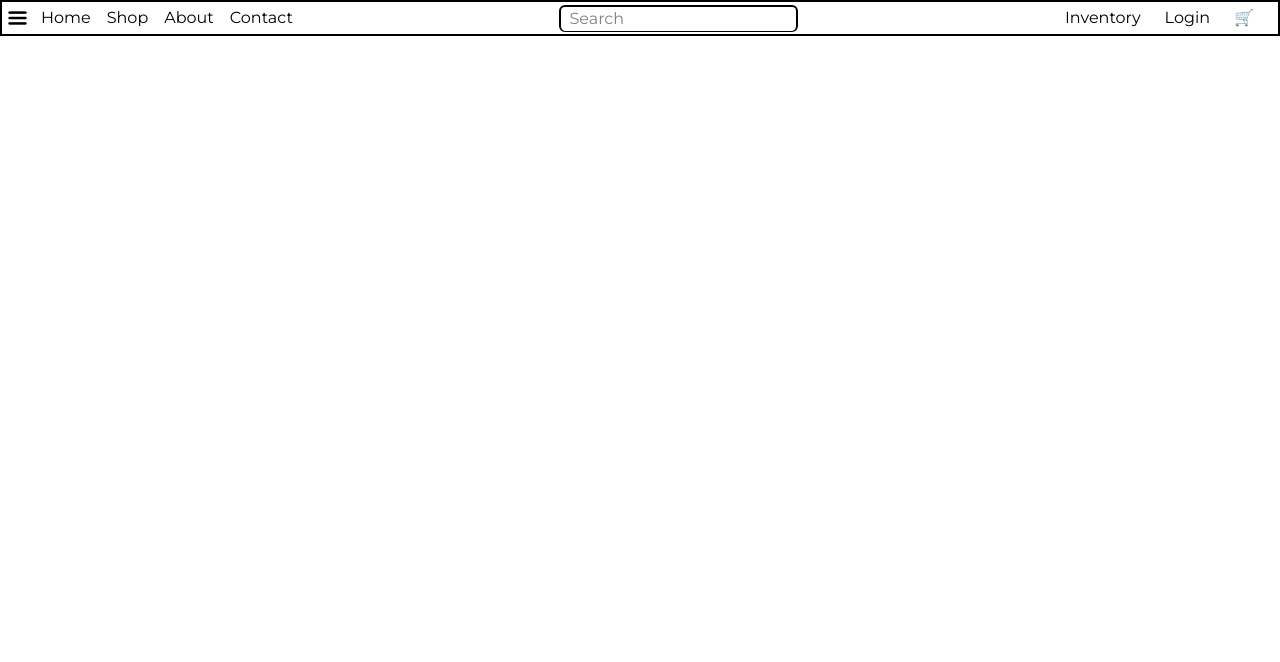
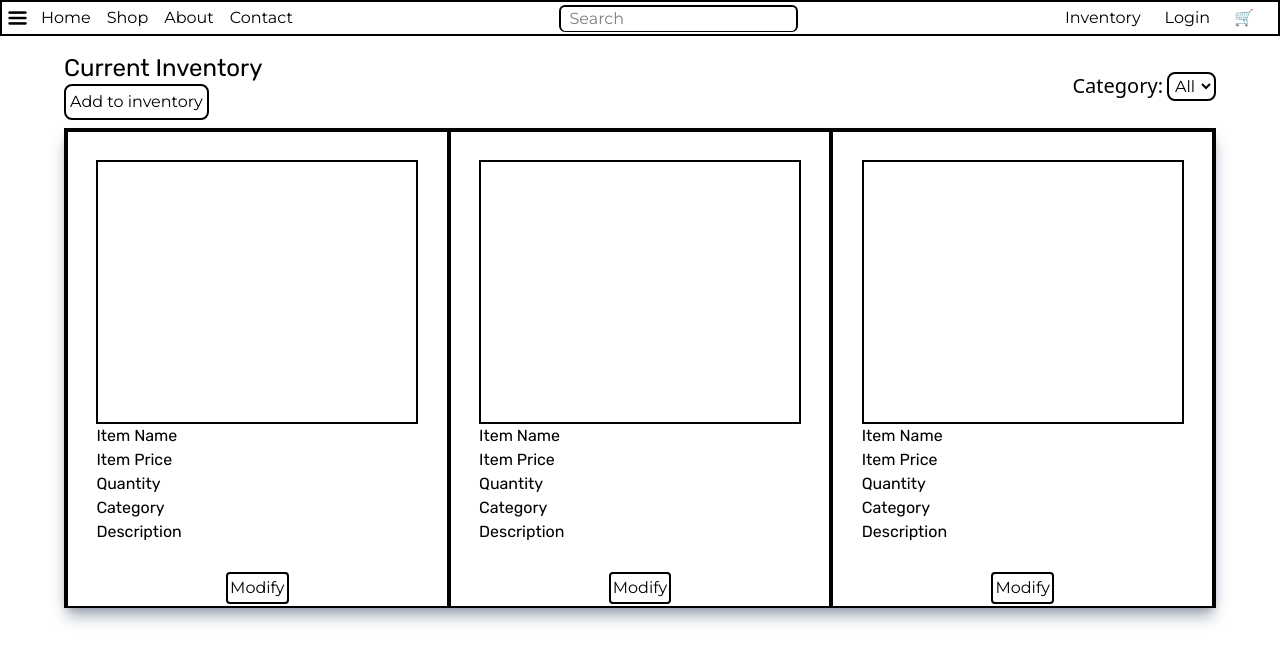
Before and after one commit to JGenereux/heartlandshoppes-2.0_ecommerce, a React (Vite) app in the folder client/: page /inventory in a window 1280 px wide. Shown: the top 662 px of the page. Built offline with nearby package versions, Linux system fonts and the light colour scheme.

Commit message:
Created Inventory Page and a shopping cart component

```diff
--- a/client/src/About/About.tsx
+++ b/client/src/About/About.tsx
@@ -1,4 +1,4 @@
-import Drawer from "../Drawer";
+import Drawer from "../Navbar/Drawer";
 
 export default function About() {
     return (
--- a/client/src/Contact/Contact.tsx
+++ b/client/src/Contact/Contact.tsx
@@ -1,4 +1,4 @@
-import Drawer from "../Drawer";
+import Drawer from "../Navbar/Drawer";
 
 export default function Contact() {
     return (
--- a/client/src/Home/Home.tsx
+++ b/client/src/Home/Home.tsx
@@ -1,5 +1,5 @@
 import { useEffect, useState } from "react";
-import Drawer from "../Drawer";
+import Drawer from "../Navbar/Drawer";
 import email from '../assets/email.png'
 import fblogo from '../assets/facebooklogo.png'
 import iglogo from '../assets/iglogo.png'
--- a/client/src/Inventory/Inventory.tsx
+++ b/client/src/Inventory/Inventory.tsx
@@ -1,9 +1,136 @@
-import Drawer from "../Drawer";
+import { useState } from "react";
+import Drawer from "../Navbar/Drawer";
+import uploadPhotoICON from '../assets/uploadPhotoICON.png'
 
 export default function Inventory() {
     return (
-        <div>
+        <div className="h-screen">
             <Drawer />
+            <DisplayInventory />
         </div>
     )
 }
+
+function DisplayInventory() {
+    const [addItem, setAddItem] = useState(false)
+
+    return <div className="flex flex-col w-[90%] h-fit mx-auto md:my-4">
+        <div className="flex flex-row flex-wrap w-full">
+            <div>
+                <h3 className="text-2xl font-headerFont">Current Inventory</h3>
+                <button className="self-end border-black border-2 p-1 rounded-lg font-button" onClick={() => setAddItem((add) => !add)}>{addItem ? 'Go Back' : 'Add to inventory'}</button>
+            </div>
+            <div className="flex flex-row items-center ml-auto space-x-1">
+                <p className="text-xl">Category: </p>
+                <select className="border-black border-2 p-0.5 rounded-lg font-button">
+                    <option>All</option>
+                </select>
+            </div>
+        </div>
+        {addItem && <AddItem />}
+        <div className="grid grid-cols-1 md:grid-cols-2 lg:grid-cols-3 overflow-y-auto max-h-120 border-black border-2 my-2 shadow-gray-400 shadow-lg">
+            <Item />
+            <Item />
+            <Item />
+            <Item />
+            <Item />
+            <Item />
+
+            <Item />
+            <Item />
+            <Item />
+            <Item />
+            <Item />
+            <Item />
+        </div>
+    </div>
+}
+
+function AddItem() {
+
+    return <div className="w-full p-2 p-r-0 border-black border-2 my-2 font-regular">
+        <form>
+            <div className="flex flex-col w-full">
+                <div className="flex flex-col w-1/2">
+                    <p>Item Name</p>
+                    <input type="text" className="border-black border-1 pl-1 ml-2"></input>
+                    <p>Item Price</p>
+                    <input type="text" className="border-black border-1 pl-1 ml-2"></input>
+                    <p>Category</p>
+                    <input type="text" className="border-black border-1 pl-1 ml-2"></input>
+                    <p>Quantity</p>
+                    <input type="text" className="border-black border-1 pl-1 ml-2"></input>
+                    <p>Description</p>
+                    <textarea className="resize-none border-black border-1 h-fit ml-2"></textarea>
+                </div>
+                <div className="flex flex-col mx-auto w-fit my-2">
+                    <h3 className="text-xl">Photos</h3>
+                    <div className="grid grid-cols-3 border-black border-2 gap-4 p-1">
+                        <PhotoUpload />
+                        <PhotoUpload />
+                        <PhotoUpload />
+                    </div>
+                </div>
+            </div>
+        </form>
+    </div>
+}
+
+function PhotoUpload() {
+    const [photo, setPhoto] = useState('')
+    const handleFileUpload = (event: React.ChangeEvent<HTMLInputElement>) => {
+        const file = event.target.files?.[0]
+        if (file) {
+            const objectURL = URL.createObjectURL(file)
+            setPhoto(objectURL)
+        }
+    }
+    return <div className="flex flex-col items-center">
+        {(photo && photo.length > 0) ?
+            <div className="w-full h-full relative">
+                <img src={photo} className="w-48 h-44"></img>
+                <button className="bg-red-500 p-0.5 pt-0 pb-0 rounded-lg absolute top-0 left-1 text-white" onClick={() => setPhoto('')}>-</button>
+            </div>
+            :
+            <div className="flex flex-col">
+                <div className="flex flex-col w-fit h-44 relative items-center justify-center pl-2">
+                    <p>Click to upload photo</p>
+                    <img src={uploadPhotoICON} className="h-12 w-12"></img>
+                    <input type="file" className="text-transparent w-full h-full absolute top-0" onChange={(event) => handleFileUpload(event)}></input>
+                </div>
+            </div>}
+    </div>
+}
+
+function Item() {
+    const [modify, setModify] = useState(false)
+    return <div className={modify ? "flex flex-col h-120 justify-center items-center border-black border-2 pb-1" : "flex flex-col h-120 justify-center items-center border-black border-2 pb-1"}>
+        <div className={modify ? "flex flex-col w-[85%] h-full my-2 font-regular" : "flex flex-col w-[85%] h-full justify-center font-regular"}>
+            {modify ?
+                <ModifyItem /> : <>
+                    <div className="border-2 border-black w-full h-[60%]"></div>
+                    <p>Item Name</p>
+                    <p>Item Price</p>
+                    <p>Quantity</p>
+                    <p>Category</p>
+                    <p>Description</p>
+                </>}
+        </div>
+        <button className="border-black border-2 p-0.5 rounded-sm font-button" onClick={() => setModify((modify) => !modify)}>Modify</button>
+    </div>
+}
+
+function ModifyItem() {
+    return <form>
+        <p>Item Name</p>
+        <input type="text" className="border-black border-2"></input>
+        <p>Item Price</p>
+        <input type="text" className="border-black border-2"></input>
+        <p>Quantity</p>
+        <input type="text" className="border-black border-2 w-10"></input>
+        <p>Category</p>
+        <input type="text" className="border-black border-2"></input>
+        <p>Description</p>
+        <textarea className="resize:none border-black border-2 w-full h-40"></textarea>
+    </form>
+}
--- a/client/src/Login/Login.tsx
+++ b/client/src/Login/Login.tsx
@@ -1,5 +1,5 @@
 import { Link } from "react-router-dom";
-import Drawer from "../Drawer";
+import Drawer from "../Navbar/Drawer";
 
 export default function Login() {
     return (
--- a/client/src/Login/Signup.tsx
+++ b/client/src/Login/Signup.tsx
@@ -1,5 +1,5 @@
 import { Link } from "react-router-dom";
-import Drawer from "../Drawer";
+import Drawer from "../Navbar/Drawer";
 
 export default function Signup() {
     return <div className="h-[90vh]">
--- /dev/null
+++ b/client/src/Navbar/Cart.tsx
@@ -0,0 +1,56 @@
+import { useState } from "react"
+
+export default function Cart() {
+    const [isOpen, setIsOpen] = useState<boolean>(false)
+
+    return (
+        <div className="w-full relative">
+            <div
+                className={`absolute top-0 left-0 md:left-auto md:right-0 z-10 bg-white text-black p-4 rounded shadow-lg transition-all duration-1000 ease-out transform ${isOpen ? 'translate-x-0' : 'translate-x-full'
+                    }`}
+                style={{
+                    visibility: isOpen ? 'visible' : 'hidden',
+                    opacity: isOpen ? 1 : 0,
+                }}
+            >
+                <div className="flex flex-col w-80 max-h-80">
+                    <div className="flex flex-row">
+                        <h3 className="text-xl">Cart</h3>
+                        <button onClick={() => setIsOpen(false)} className="ml-auto">🛒</button>
+                    </div>
+                    <Items />
+                    <button className="self-start my-2 bg-[#f8b4c4] p-0.5 text-white font-bold text-lg rounded-lg">Checkout</button>
+                </div>
+            </div>
+
+            <div className="flex justify-end">
+                <button onClick={() => setIsOpen(!isOpen)}>🛒</button>
+            </div>
+        </div>
+    )
+}
+
+function Items() {
+    return <div className="flex flex-col w-full overflow-y-scroll space-y-2">
+        <Item />
+        <Item />
+        <Item />
+        <Item />
+        <Item />
+    </div>
+}
+
+function Item() {
+    return <div className="flex flex-row border-black border-1 h-22">
+        <img className="h-full w-[30%] border-black border-2"></img>
+        <div className="flex flex-col pl-2 py-0.5 w-[70%]">
+            <p>Item Name</p>
+            <p>Price</p>
+            <div className="flex flex-row self-end space-x-2 border-black border-2 mr-4 pl-1 pr-1 rounded-lg">
+                <button>-</button>
+                <p>1</p>
+                <button>+</button>
+            </div>
+        </div>
+    </div>
+}
--- a/client/src/Drawer.tsx
+++ b/client/src/Navbar/Drawer.tsx
@@ -1,5 +1,5 @@
 import { useEffect, useState } from 'react'
-import menuIcon from './assets/menuicon.png'
+import menuIcon from '../assets/menuicon.png'
 import { Link } from 'react-router-dom'
 
 export default function Drawer() {
@@ -41,12 +41,14 @@ export default function Drawer() {
                     <Link to="/inventory">Inventory</Link>
                     <Link to="/login">Login</Link>
                     <p>🛒</p>
+                    {/*<Cart />*/}
                 </div>
             </div>}
         </div>
     </div>
 }
 
+
 function SearchBar() {
     return <div className="flex w-full justify-center">
         <input type="text" placeholder="Search" className="border-b border-2 pl-2 rounded-md"></input>
--- a/client/src/Settings.tsx
+++ b/client/src/Settings.tsx
@@ -1,5 +1,5 @@
 import { useState } from "react";
-import Drawer from "./Drawer";
+import Drawer from "./Navbar/Drawer";
 
 export default function Settings() {
     return <div className="h-screen">
--- a/client/src/Shop/ItemPage.tsx
+++ b/client/src/Shop/ItemPage.tsx
@@ -1,5 +1,5 @@
 import { useState } from "react";
-import Drawer from "../Drawer";
+import Drawer from "../Navbar/Drawer";
 import Rating from '@mui/material/Rating';
 
 export default function ItemPage() {
--- a/client/src/Shop/Shop.tsx
+++ b/client/src/Shop/Shop.tsx
@@ -1,5 +1,5 @@
 import { Link } from "react-router-dom";
-import Drawer from "../Drawer";
+import Drawer from "../Navbar/Drawer";
 
 export default function Shop() {
     return (
```
Also changed, not shown: client/src/assets/uploadPhotoICON.png (added).
